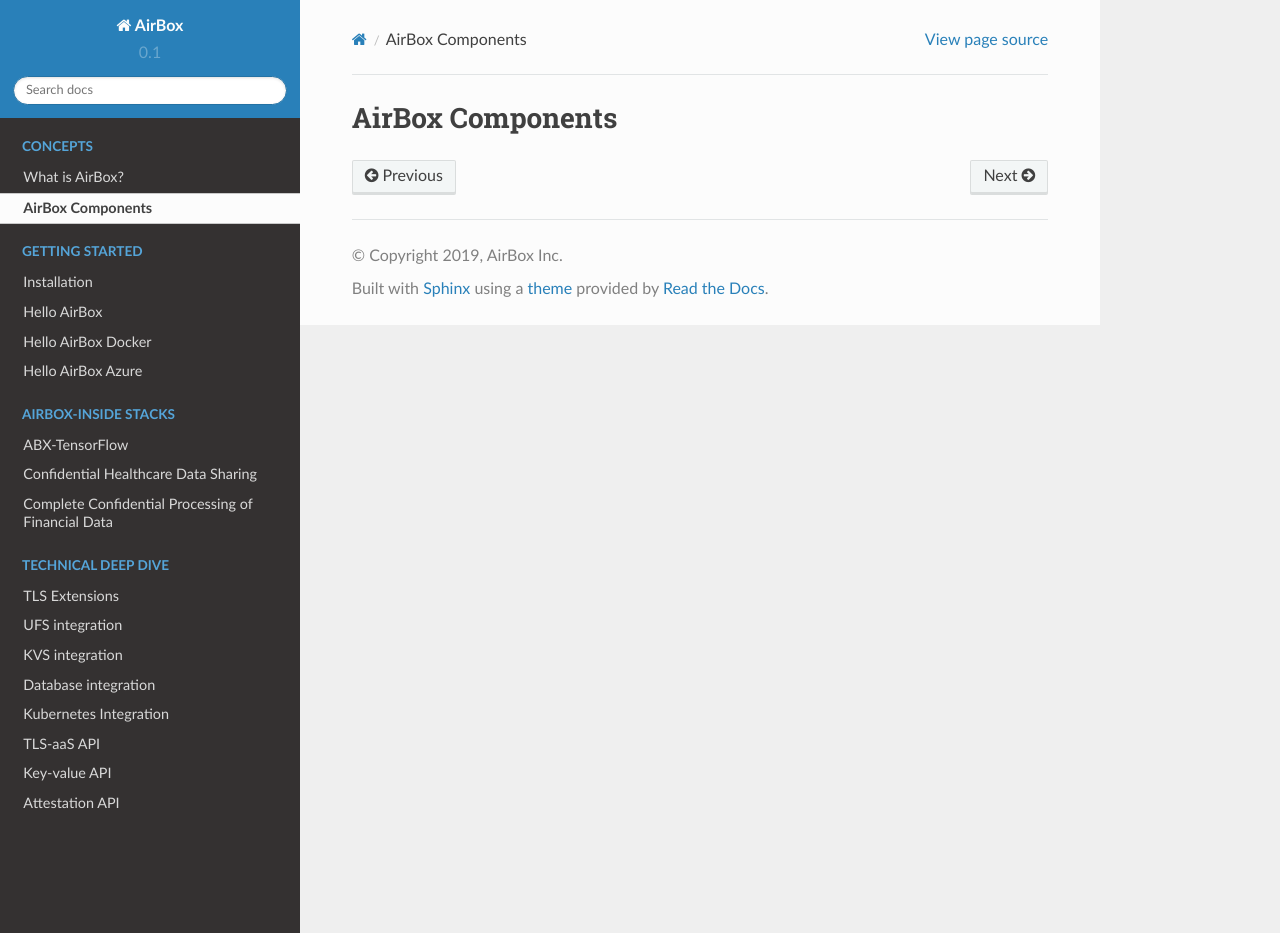
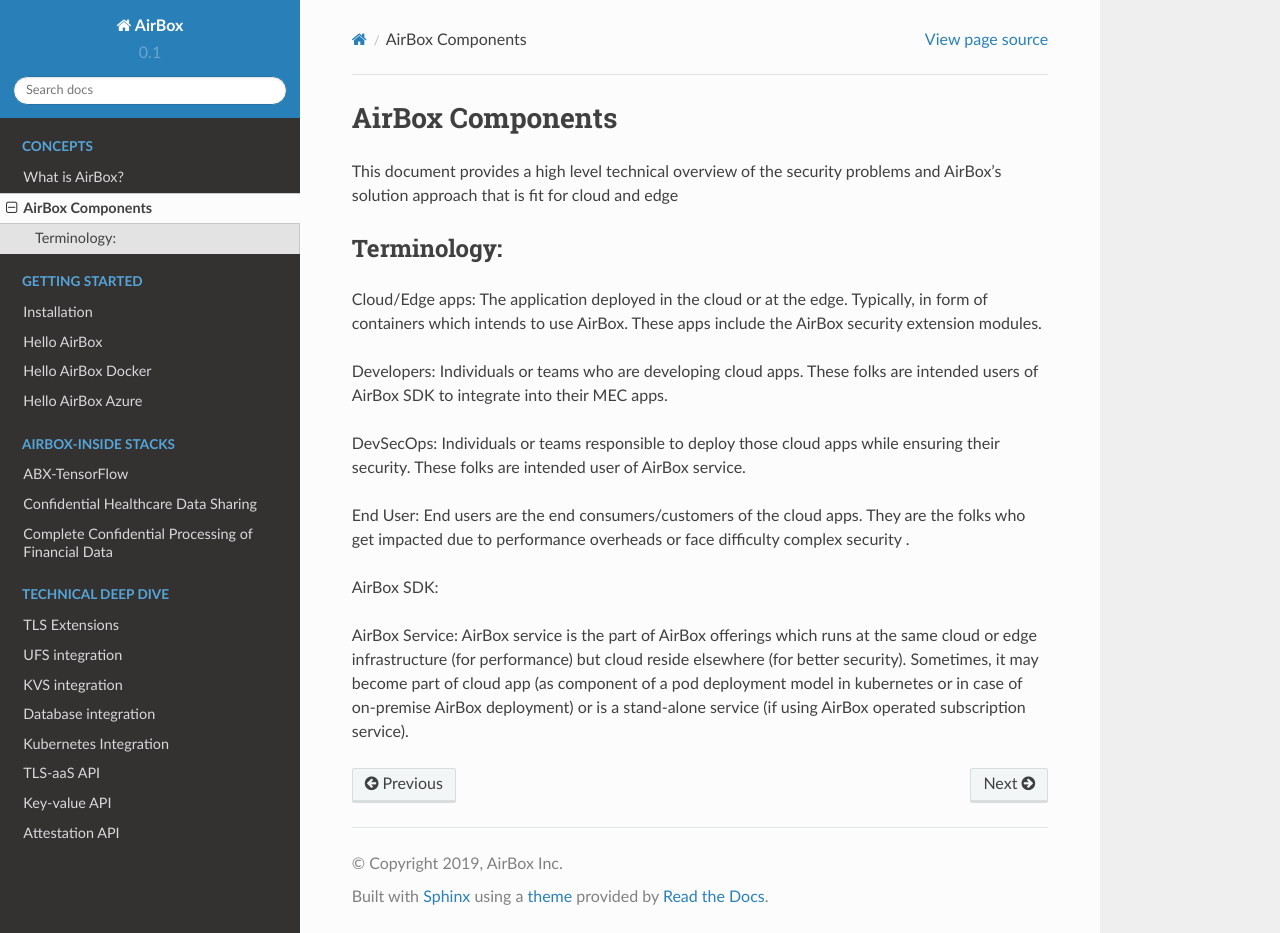
Before and after one commit to air-box/spx-mbedtls, a Sphinx documentation site: the page built from docs/source/concepts/cc-extensions.rst, in a window 1280 px wide and 933 px high. Built offline with Sphinx 7.4.7 and the Read the Docs theme 2.0.0, drawn with Linux system fonts in a browser that asks for light colours.

Commit message:
started with extensions

```diff
--- a/docs/source/concepts/cc-extensions.rst
+++ b/docs/source/concepts/cc-extensions.rst
@@ -1,3 +1,20 @@
 *****************
 AirBox Components
 *****************
+
+This document provides a high level technical overview of the security problems and AirBox’s solution approach that is fit for cloud and edge
+
+Terminology:
+############
+
+Cloud/Edge apps: The application deployed in the cloud or at the edge. Typically, in form of containers which intends to use AirBox. These apps include the AirBox security extension modules.
+
+Developers: Individuals or teams who are developing cloud apps. These folks are intended users of AirBox SDK to integrate into their MEC apps.
+
+DevSecOps: Individuals or teams responsible to deploy those cloud apps while ensuring their security. These folks are intended user of AirBox service.
+
+End User: End users are the end consumers/customers of the cloud apps. They are the folks who get impacted due to performance overheads or face difficulty complex security .
+
+AirBox SDK:
+
+AirBox Service: AirBox service is the part of AirBox offerings which runs at the same cloud or edge infrastructure (for performance) but cloud reside elsewhere (for better security). Sometimes, it may become part of cloud app (as component of a pod deployment model in kubernetes or in case of on-premise AirBox deployment) or is a stand-alone service (if using AirBox operated subscription service).
```
